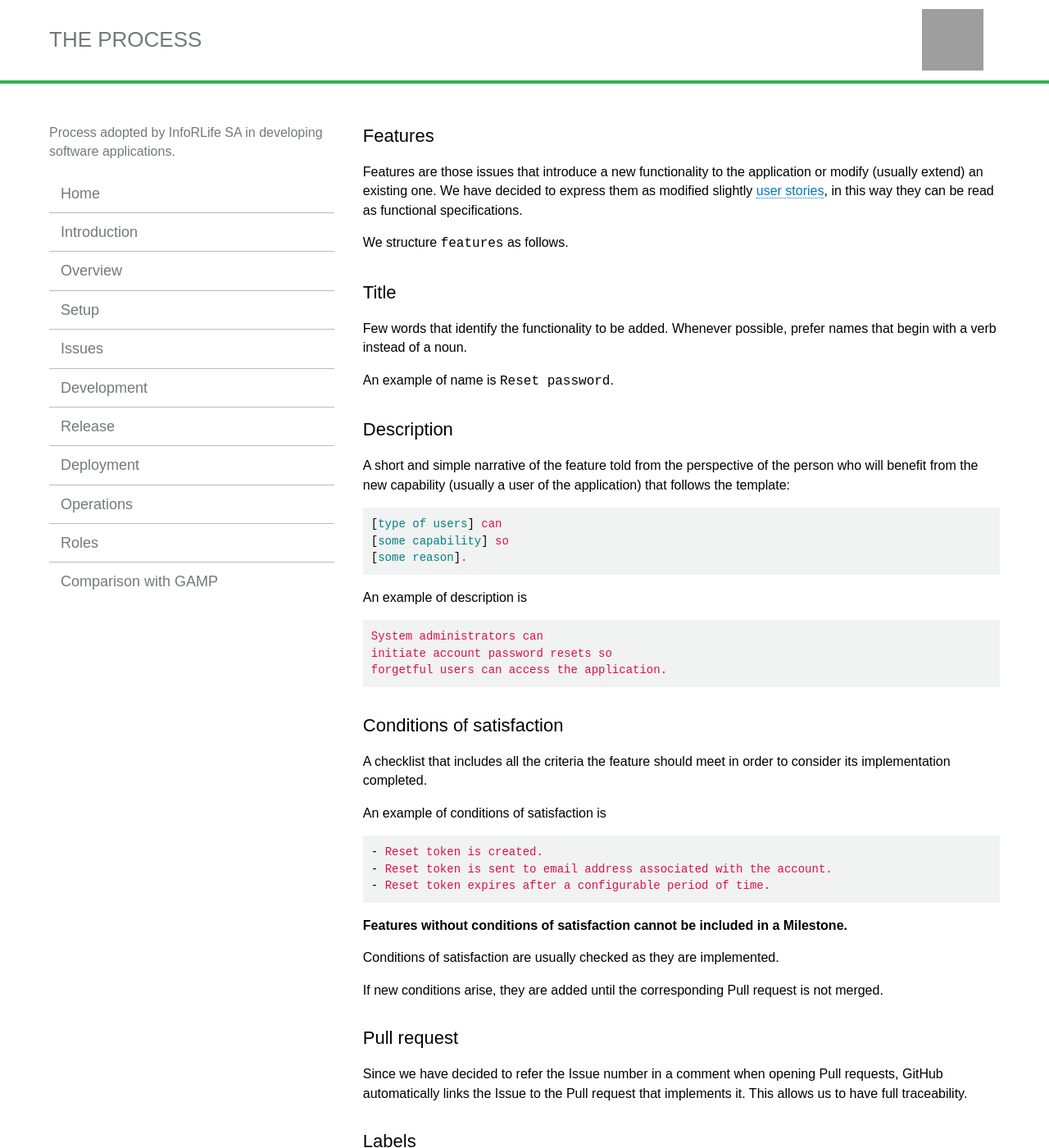
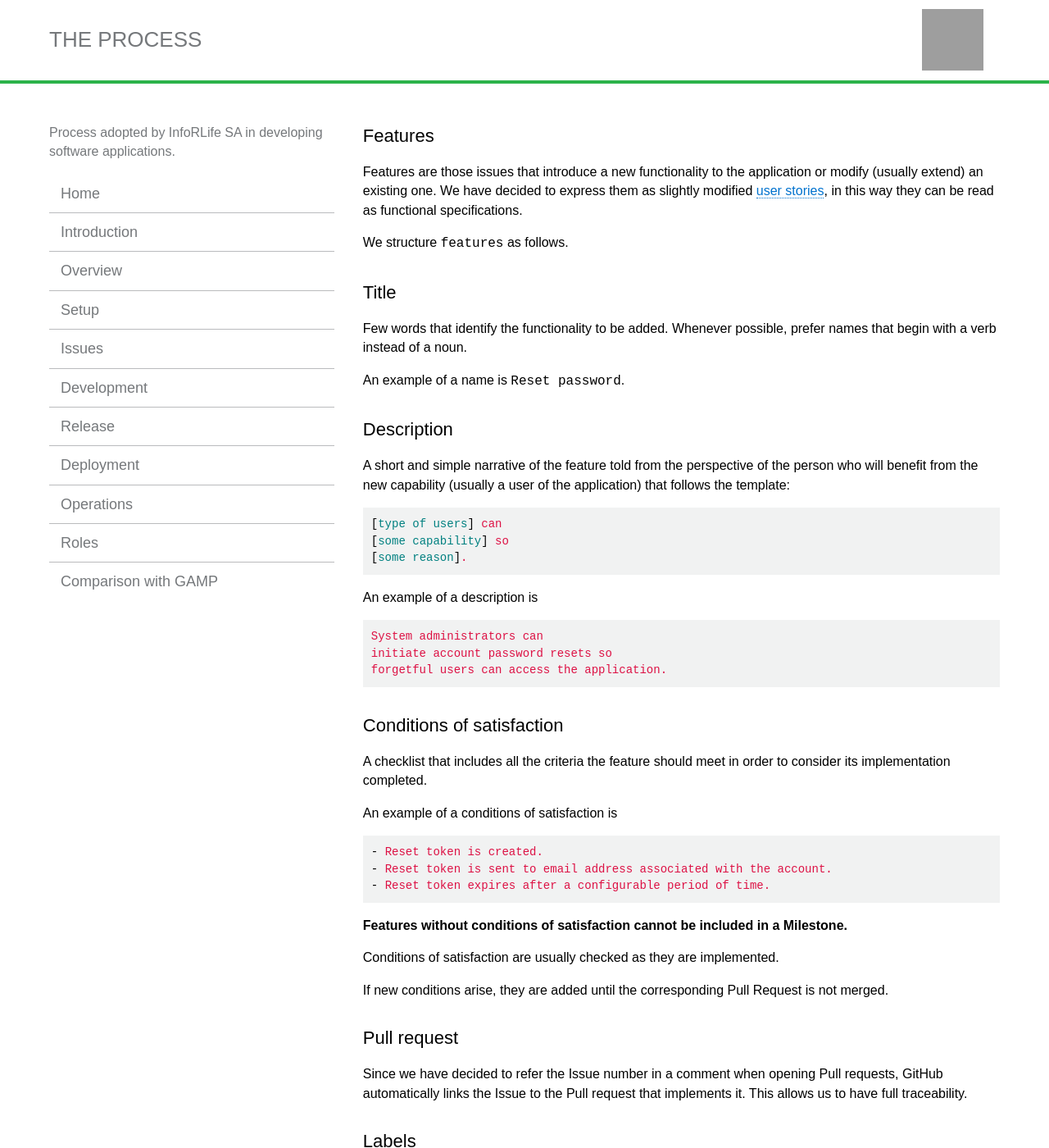
Before and after one commit to inforlife/process, a Jekyll site: the page built from issues/features.md, in a window 1280 px wide and 1400 px high. Shown: the whole window at 82% size. Built offline with Jekyll 4.4.1, drawn with Linux system fonts in a browser that asks for light colours; some of the changed text lies outside the part shown; grey boxes are pictures that could not be loaded.

Commit message:
No ui issues (#23)
*Add use case
* Update features.md

```diff
--- a/issues/features.md
+++ b/issues/features.md
@@ -4,14 +4,14 @@ title:  "Features"
 ---
 
 Features are those issues that introduce a new functionality to the application or modify (usually extend) an existing one.
-We have decided to express them as modified slightly [user stories](https://www.mountaingoatsoftware.com/agile/user-stories), in this way they can be read as functional specifications.
+We have decided to express them as slightly modified [user stories](https://www.mountaingoatsoftware.com/agile/user-stories), in this way they can be read as functional specifications.
 
 We structure `features` as follows.
 
 ## Title
 Few words that identify the functionality to be added. Whenever possible, prefer names that begin with a verb instead of a noun.
 
-An example of name is `Reset password`.
+An example of a name is `Reset password`.
 
 ## Description
 A short and simple narrative of the feature told from the perspective of the person who will benefit from the new capability (usually a user of the application) that follows the template:
@@ -22,7 +22,7 @@ A short and simple narrative of the feature told from the perspective of the per
 [some reason].
 {% endhighlight %}
 
-An example of description is
+An example of a description is
 
 {% highlight yaml %}
 System administrators can
@@ -33,7 +33,7 @@ forgetful users can access the application.
 ## Conditions of satisfaction
 A checklist that includes all the criteria the feature should meet in order to consider its implementation completed.
 
-An example of conditions of satisfaction is
+An example of a conditions of satisfaction is
 
 {% highlight yaml %}
 - Reset token is created.
@@ -45,7 +45,7 @@ An example of conditions of satisfaction is
 
 Conditions of satisfaction are usually checked as they are implemented.
 
-If new conditions arise, they are added until the corresponding Pull request is not merged.
+If new conditions arise, they are added until the corresponding Pull Request is not merged.
 
 ## Pull request
 Since we have decided to refer the Issue number in a comment when opening Pull requests, GitHub automatically links the Issue to the Pull request that implements it. This allows us to have full traceability.
@@ -57,8 +57,7 @@ Other labels may be assigned according to specific needs.
 ## Attachment *optional*
 Artifacts related to the feature such as wireframes or mockups may be attached to the Issue.
 
-
-# Story Sizing
+# Story sizing
 
 Like many other aspects of software product management, there isn’t a universal right size for a user story. A user story may require from a couple of hours to a few days to be implemented. When defining user stories, we apply the following criteria.
 
@@ -68,3 +67,15 @@ Like many other aspects of software product management, there isn’t a universa
  - A story should be big enough to be deliverable in its own right
 
 In case a feature seems too big, it can be broken down into multiple stories.
+
+# Non-user-related features
+
+Some features may not be related to a group of users. This may happen for applications without a user-interface or for those features that don't require a direct user interaction.
+
+An example of such a feature is
+
+{% highlight yaml %}
+Quality reports have to be automatically generated on a monthly basis.
+{% endhighlight %}
+
+Non-user-related features are formalized in form of [Use Cases](https://inforlife.github.io/process/issues/use-cases.html).
```
Also changed, not shown: issues/enhancements.md (+9 -3 lines), issues/fixes.md (+3 -3 lines), issues/others.md (+2 -2 lines), issues/payoffs.md (+2 -2 lines), issues/use-cases.md (added, +75 -0 lines), test-driven-development.md (+2 -2 lines).
